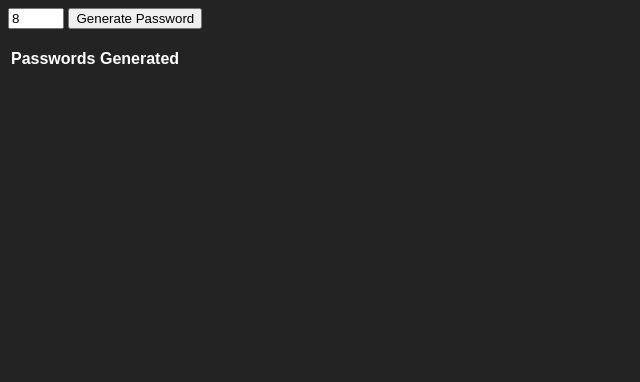
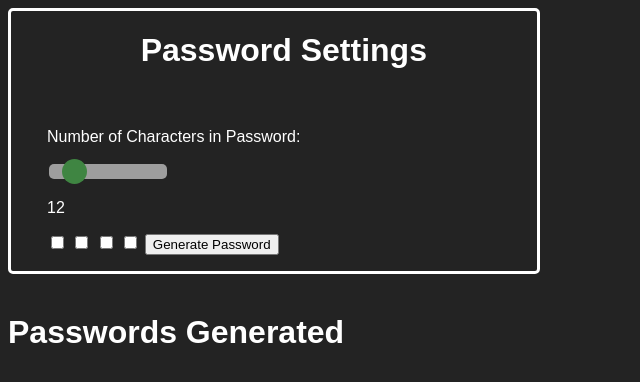
Before and after one commit to Wolfleader101/PasswordManager, an Electron app: page app/index.html in a window 1280 px wide. Shown: the whole page, without its empty margins (0-640 px from the left). Drawn offline with Linux system fonts and the light colour scheme.

Commit message:
Working on password generator for #100DaysOfCode

```diff
--- /dev/null
+++ b/app/css/main.scss
@@ -0,0 +1,82 @@
+/* Default variables */
+:root {
+    --blue-color: blue;
+    --green-color: green;
+  }
+
+  [data-theme^="light"],
+  [data-theme] [data-theme^="light"] {
+    --main-color: #000;
+    --background-color: #fff;
+    --box-color: lightgrey;
+  }
+
+  [data-theme^="dark"],
+  [data-theme] [data-theme^="dark"],
+  [data-theme="light-dark-sidebar"] nav {
+    --blue-color: #1da1f2;
+    --main-color: #fff;
+    --background-color: #232323;
+    --sidebar-color: #333;
+    --box-color: grey;
+  }
+
+  body {
+    color: var(--main-color);
+    background-color: var(--background-color);
+    font-family: sans-serif;
+  }
+
+
+
+
+
+.generate {
+    padding: 1em;
+}
+
+.settings-container {
+    width: 40%;
+    padding-left: 20px;
+    border-radius: 5px;
+    border: 3px solid white;
+
+    h1 {
+      text-align: center;
+    }
+
+    #quantity {
+      -webkit-appearance: none;
+      width: 25%;
+      height: 15px;
+      border-radius: 5px;
+      background: #d3d3d3;
+      outline: none;
+      opacity: 0.7;
+      -webkit-transition: .2s;
+      transition: opacity .2s;
+
+      &:hover {
+        opacity: 1;
+      }
+
+      &::-webkit-slider-thumb {
+        -webkit-appearance: none;
+        appearance: none;
+        border-radius: 50%;
+        width: 25px;
+        height: 25px;
+        background: #4CAF50;
+        cursor: pointer;
+      }
+
+      &::-moz-range-thumb {
+        border-radius: 50%;
+        width: 25px;
+        height: 25px;
+        background: #4CAF50;
+        cursor: pointer;
+      }
+  }
+
+}
--- a/app/index.html
+++ b/app/index.html
@@ -6,23 +6,44 @@
         localStorage.theme || 'dark'
     )
 </script>
+
 <head>
     <title>Password Generator</title>
     <link rel="stylesheet" href="./css/main.css">
 </head>
 
 <body>
+    <div class="settings-container">
+        <h1>Password Settings</h1>
+        <div class="generate">
+            <h1></h1>
             <form onsubmit="GeneratePassword(); return false;">
-        <input type="number" id="quantity" value="8" min="1" max="80">
+
+                <p>Number of Characters in Password:</p>
+                <input type="range" name="" id="quantity" value="12" min="1" max="80">
+                <p id="range-output"></p>
+
+                <input type="checkbox" name="" id="" value="">
+                <input type="checkbox" name="" id="" value="">
+                <input type="checkbox" name="" id="" value="">
+                <input type="checkbox" name="" id="" value="">
+
+
                 <input type="submit" value="Generate Password">
             </form>
+        </div>
+
+    </div>
+
     <br>
+
+    <div class="container">
+        <h1>Passwords Generated</h1>
         <table id="PswdTbl">
-        <tr>
-            <th>Passwords Generated</th>
-        </tr>
         </table>
+    </div>
 </body>
 <script src="js/main.js"></script>
+<script src="js/form.js"></script>
 
 </html>
--- /dev/null
+++ b/app/js/form.js
@@ -0,0 +1,8 @@
+var slider = document.getElementById("quantity");
+var output = document.getElementById("range-output");
+output.innerHTML = slider.value; // Display the default slider value
+
+// Update the current slider value (each time you drag the slider handle)
+slider.oninput = function() {
+  output.innerHTML = this.value;
+}
--- a/app/js/main.js
+++ b/app/js/main.js
@@ -3,6 +3,7 @@ console.log("%cDo not paste any code here!!!", "font-size:40px; font-weight: bol
 console.log("%cThis is a feature intended for developers.", "font-size:25px; font-weight: bold; color: orange;")
 console.log("%c If someone told you to paste something in here they are 1000% scamming you!!", "font-size:25px; font-weight: bold; color: aqua;");
 console.log("%c>> Ignore everything below <<", "font-size:16px; font-weight: bold;");
+
 /*
 TODO:
 *add settings
```
Also changed, not shown: app/css/main.css, 1 other file. Lines whose indentation alone changed are shown as unchanged.
